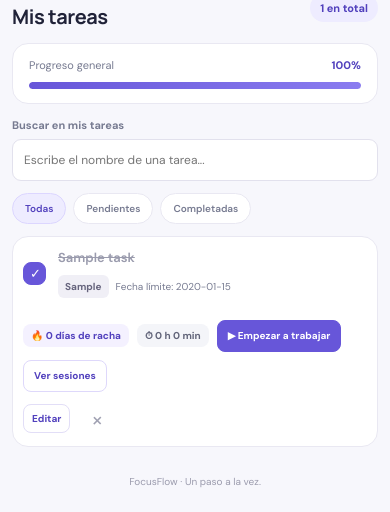
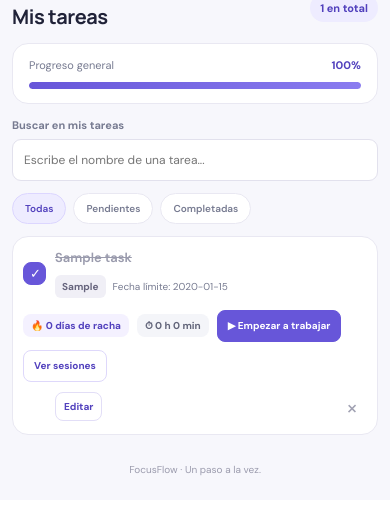
Before and after one commit to Franxescoo/FOOCUS, a Flask app: page / in a window 390 px wide. Shown: the part 1943-2455 px from the top of the page. After the commit the page ends 2419 px from the top, so only its background shows below. Run offline with Flask 3, Linux system fonts and the light colour scheme; tables that the repository leaves empty hold one stand-in row (values such as "Sample post"); some libraries are stand-ins or nearby versions.

Commit message:
Align task cards with responsive grid

```diff
--- a/static/style.css
+++ b/static/style.css
@@ -332,3 +332,34 @@ footer { padding: 28px 0 24px; color: #9b9bad; font-size: 10px; text-align: cent
   .music-sidebar { transition: none; }
   .hero-orbit, .hero-spark { animation: none; }
 }
+
+
+/* Task cards use a stable grid so long titles never stretch the row */
+.task-item {
+  display: grid;
+  grid-template-columns: 23px minmax(0, 1fr) auto auto;
+  align-items: center;
+  column-gap: 12px;
+  row-gap: 8px;
+}
+.task-item > form:first-child { grid-column: 1; grid-row: 1; }
+.task-item > .task-info { grid-column: 2; grid-row: 1; min-width: 0; }
+.task-item > .task-work-summary { grid-column: 2 / -1; grid-row: 2; width: 100%; flex: initial; padding: 2px 0 0; }
+.task-item > .task-edit-button { grid-column: 3; grid-row: 1; }
+.task-item > .task-inline-editor { grid-column: 2 / -1; grid-row: 3; width: 100%; min-width: 0; }
+.task-item > form:last-child { grid-column: 4; grid-row: 1; }
+.task-item .task-info h3 { max-width: 100%; }
+.task-work-summary .task-history { width: 100%; }
+@media (max-width: 600px) {
+  .task-item {
+    grid-template-columns: 23px minmax(0, 1fr) auto;
+    column-gap: 9px;
+    row-gap: 10px;
+  }
+  .task-item > form:first-child { grid-column: 1; grid-row: 1; }
+  .task-item > .task-info { grid-column: 2 / -1; grid-row: 1; padding-right: 2px; }
+  .task-item > .task-work-summary { grid-column: 1 / -1; grid-row: 2; }
+  .task-item > .task-edit-button { grid-column: 2; grid-row: 3; justify-self: start; }
+  .task-item > form:last-child { grid-column: 3; grid-row: 3; justify-self: end; }
+  .task-item > .task-inline-editor { grid-column: 1 / -1; grid-row: 4; }
+}
```
